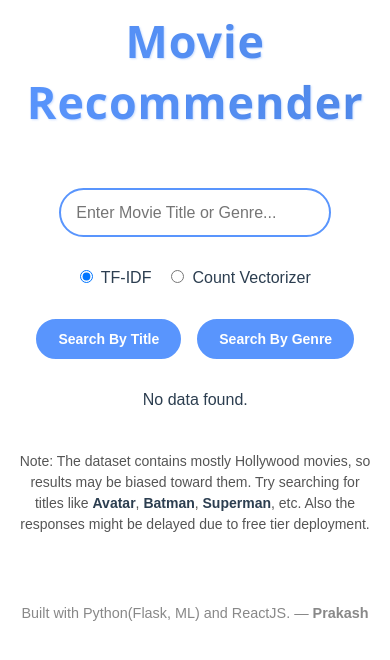
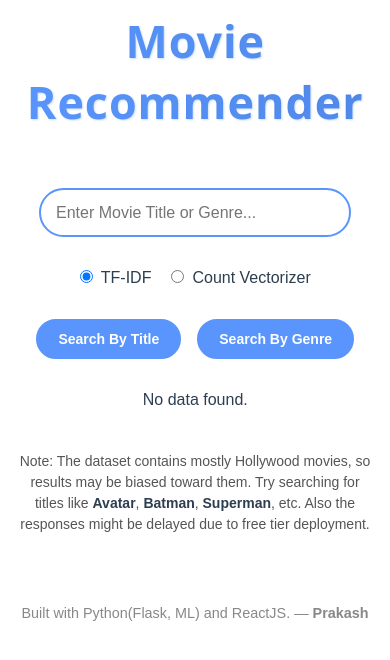
Before and after one commit to LunaticPrakash/Movie-Recommender, a React (Vite) app in the folder movie-recommender-frontend/: page / in a window 390 px wide. Shown: the top 660 px of the page. Built offline with nearby package versions, Linux system fonts and the light colour scheme.

Commit message:
made searchbox responsive for mobile view

```diff
--- a/movie-recommender-frontend/src/components/SearchBox/SearchBox.css
+++ b/movie-recommender-frontend/src/components/SearchBox/SearchBox.css
@@ -24,6 +24,13 @@
 
 @media screen and (max-width: 500px) {
 .searchbox__input {
-    width: 90%;
+    width: 100%;
+  }
+
+  .searchbox__container {
+    padding: 8px;
+    margin: 8px;
+    margin-left: 1px;
+    margin-right: 1px;
   }
 }
```
